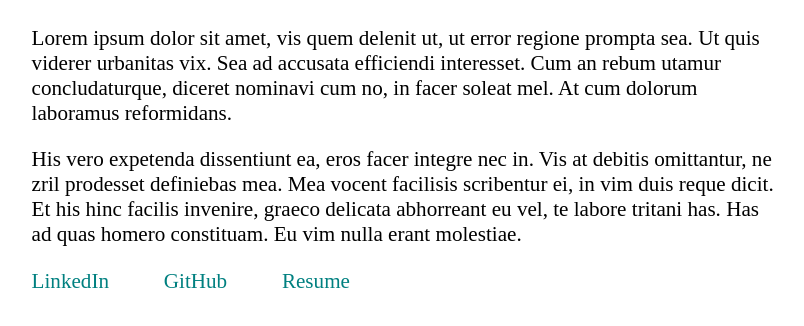
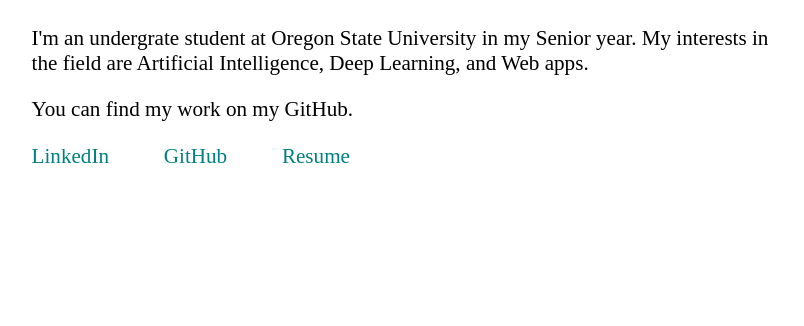
Before and after one commit to zexianli/zexianli.github.io, a plain HTML site: page index.html in a window 1280 px wide. Shown: the part 164-490 px from the top of the page, without its empty margins (250-1054 px from the left). Drawn offline with Linux system fonts and the light colour scheme; a web font is replaced by a local one.

Commit message:
Changed About Me

```diff
--- a/index.html
+++ b/index.html
@@ -18,11 +18,13 @@
         </div>
         <div class="about">
             <p>
-                Lorem ipsum dolor sit amet, vis quem delenit ut, ut error regione prompta sea. Ut quis viderer urbanitas vix. Sea ad accusata efficiendi interesset. Cum an rebum utamur concludaturque, diceret nominavi cum no, in facer soleat mel. At cum dolorum laboramus reformidans.
+                I'm an undergrate student at Oregon State University in my Senior year.
+                My interests in the field are Artificial Intelligence, Deep Learning, and Web apps.
+
             </p>
 
             <p>
-                His vero expetenda dissentiunt ea, eros facer integre nec in. Vis at debitis omittantur, ne zril prodesset definiebas mea. Mea vocent facilisis scribentur ei, in vim duis reque dicit. Et his hinc facilis invenire, graeco delicata abhorreant eu vel, te labore tritani has. Has ad quas homero constituam. Eu vim nulla erant molestiae.
+                You can find my work on my GitHub.
             </p>
         </div>
 
```
